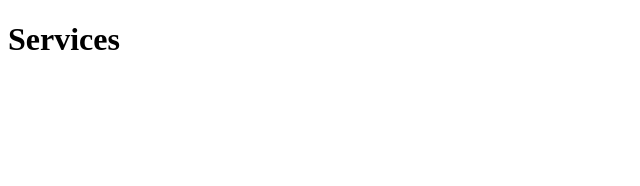
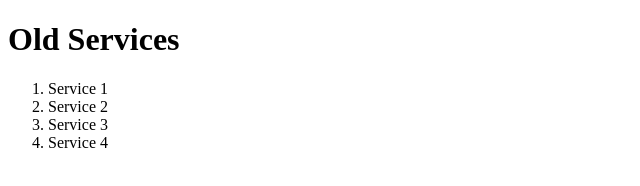
Before and after one commit to alain-kubwayo/the-gym-git-exercise, a plain HTML site: page services.html in a window 1280 px wide. Shown: the whole page, without its empty margins (0-640 px from the left). Drawn offline with Linux system fonts and the light colour scheme.

Commit message:
feat: add old services

```diff
--- a/services.html
+++ b/services.html
@@ -4,6 +4,12 @@
         <title>Git Exercises | Services</title>
     </head>
     <body>
-        <h1>Services</h1>
+        <h1>Old Services</h1>
+        <ol>
+            <li>Service 1</li>
+            <li>Service 2</li>
+            <li>Service 3</li>
+            <li>Service 4</li>
+        </ol>
     </body>
 </html>
```
